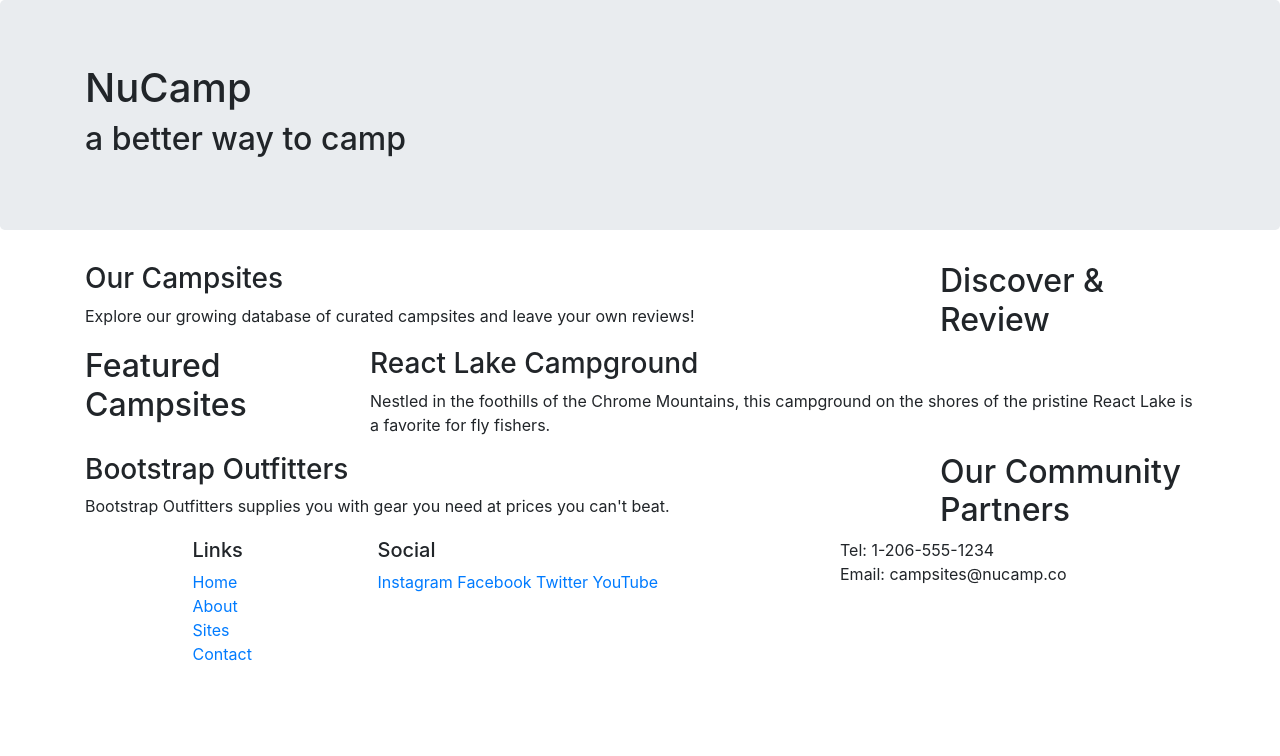
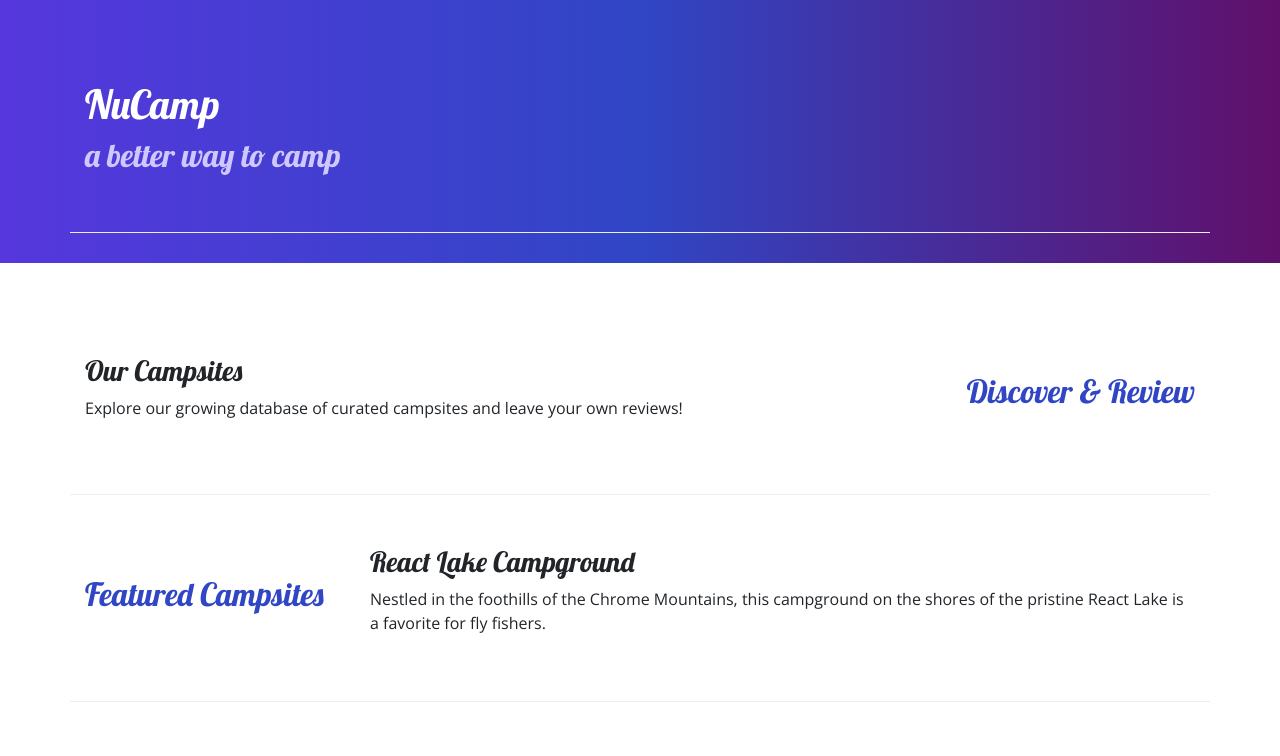
Before and after one commit to YoungKim11/nucamp, a website: page index.html in a window 1280 px wide. Shown: the top 756 px of the page. Drawn offline with nearby package versions, Linux system fonts and the light colour scheme.

Commit message:
adding custom styles & alignment classes

```diff
--- /dev/null
+++ b/css/styles.css
@@ -0,0 +1,32 @@
+body {
+    font-family: "Open Sans", sans-serif;
+}
+
+h1, h2, h3 {
+    font-family: "Lobster", cursive;
+}
+
+h2 {
+    color: #3046C5;
+}
+
+header h2 {
+    color: #CEC8FF;
+}
+
+footer {
+    background-image: linear-gradient(#CEC8FF, white);
+    padding: 20px 0;
+}
+
+.jumbotron {
+    padding: 30px;
+    background-image: linear-gradient(to right, #5637DD, #3046C5, #60106B);
+    color: white;
+}
+
+.row-content {
+    padding: 50px 0;
+    border-bottom: 1px ridge;
+    min-height: 200px;
+}
--- a/index.html
+++ b/index.html
@@ -7,14 +7,16 @@
 
     <!-- Bootstrap CSS -->
     <link rel="stylesheet" href="node_modules/bootstrap/dist/css/bootstrap.min.css" />
+    <link rel="stylesheet" href="https://fonts.googleapis.com/css?family=Lobster|Open+Sans" />
+    <link rel="stylesheet" href="css/styles.css" />
     <title>NuCamp: A Better Way To Camp</title>
 </head>
 
 <body>
 
-    <header class="jumbotron">
+    <header class="jumbotron jumbotron-fluid">
         <div class="container">
-            <div class="row">
+            <div class="row row-content">
                 <div class="col">
                     <h1>NuCamp</h1>
                     <h2>a better way to camp</h2>
@@ -24,16 +26,16 @@
     </header>
 
     <div class="container">
-        <div class="row">
+        <div class="row row-content align-items-center">
             <div class="col-sm-4 order-sm-last col-md-3">
-                <h2>Discover & Review</h2>
+                <h2 class="text-sm-right">Discover & Review</h2>
             </div>
             <div class="col">
                 <h3>Our Campsites</h3>
                 <p>Explore our growing database of curated campsites and leave your own reviews!</p>
             </div>
         </div>
-        <div class="row">
+        <div class="row row-content align-items-center">
             <div class="col-sm-4 col-md-3">
                 <h2>Featured Campsites</h2>
             </div>
@@ -42,17 +44,16 @@
                 <p>Nestled in the foothills of the Chrome Mountains, this campground on the shores of the pristine React Lake is a favorite for fly fishers.</p>
             </div>
         </div>
-        <div class="row">
+        <div class="row row-content align-items-center">
             <div class="col-sm-4 order-sm-last col-md-3">
-                <h2>Our Community Partners</h2>
+                <h2 class="text-sm-right">Our Community Partners</h2>
             </div>
             <div class="col">
                 <h3>Bootstrap Outfitters</h3>
                 <p>Bootstrap Outfitters supplies you with gear you need at prices you can't beat.</p>
             </div>
-
         </div>
-
+    </div>
 
     <footer>
         <div class="container">
@@ -66,14 +67,14 @@
                         <li><a href="#">Contact</a></li>
                     </ul>
                 </div>
-                <div class="col-6 col-sm-5">
+                <div class="col-6 col-sm-5 text-center">
                     <h5>Social</h5>
                     <a href="http://instagram.com/">Instagram</a>
                     <a href="http://facebook.com/">Facebook</a>
                     <a href="http://twitter.com/">Twitter</a>
                     <a href="http://youtube.com/">YouTube</a>
                 </div>
-                <div class="col-sm-4">
+                <div class="col-sm-4 text-center">
                     Tel: 1-206-555-1234<br />
                     Email: campsites@nucamp.co
                 </div>
```
